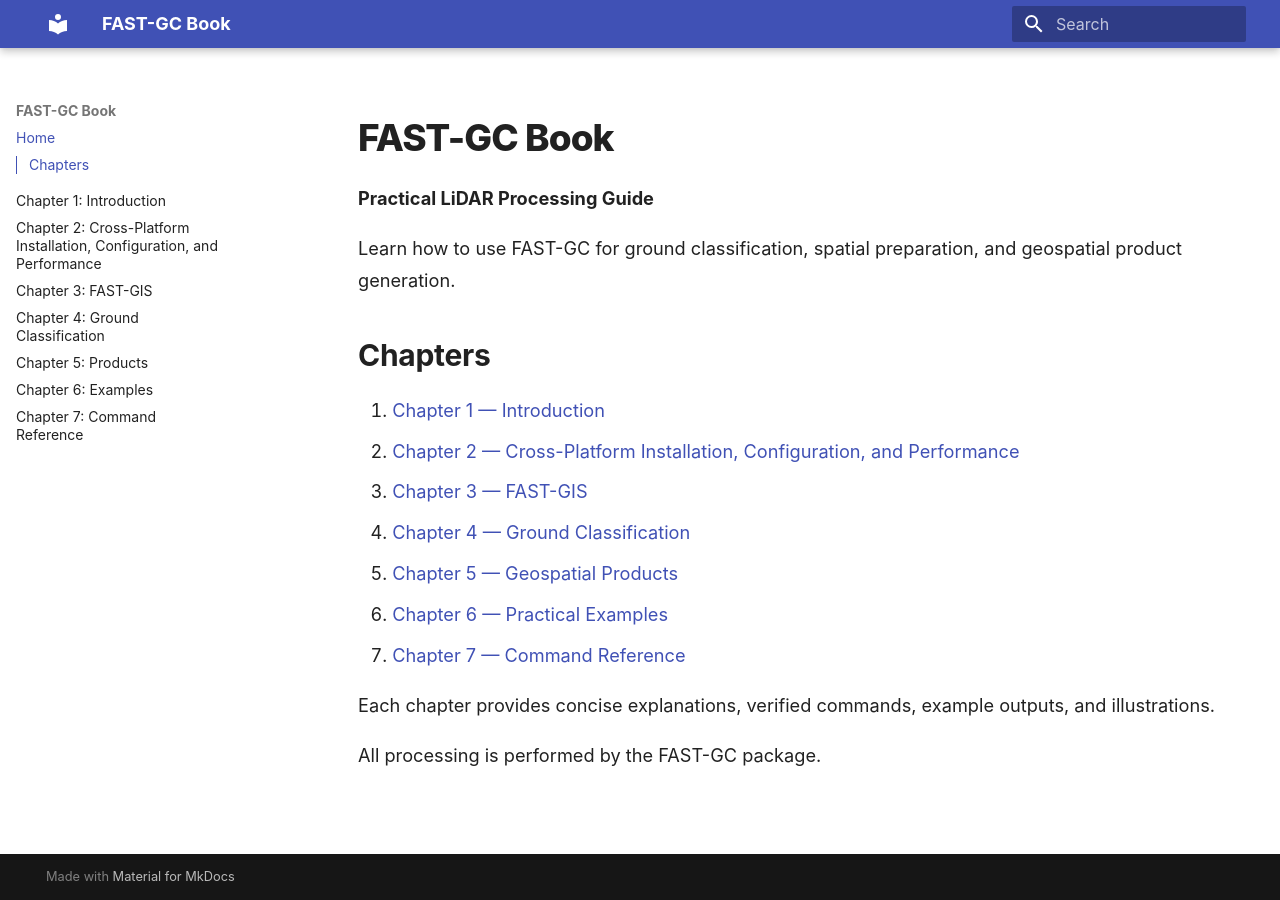
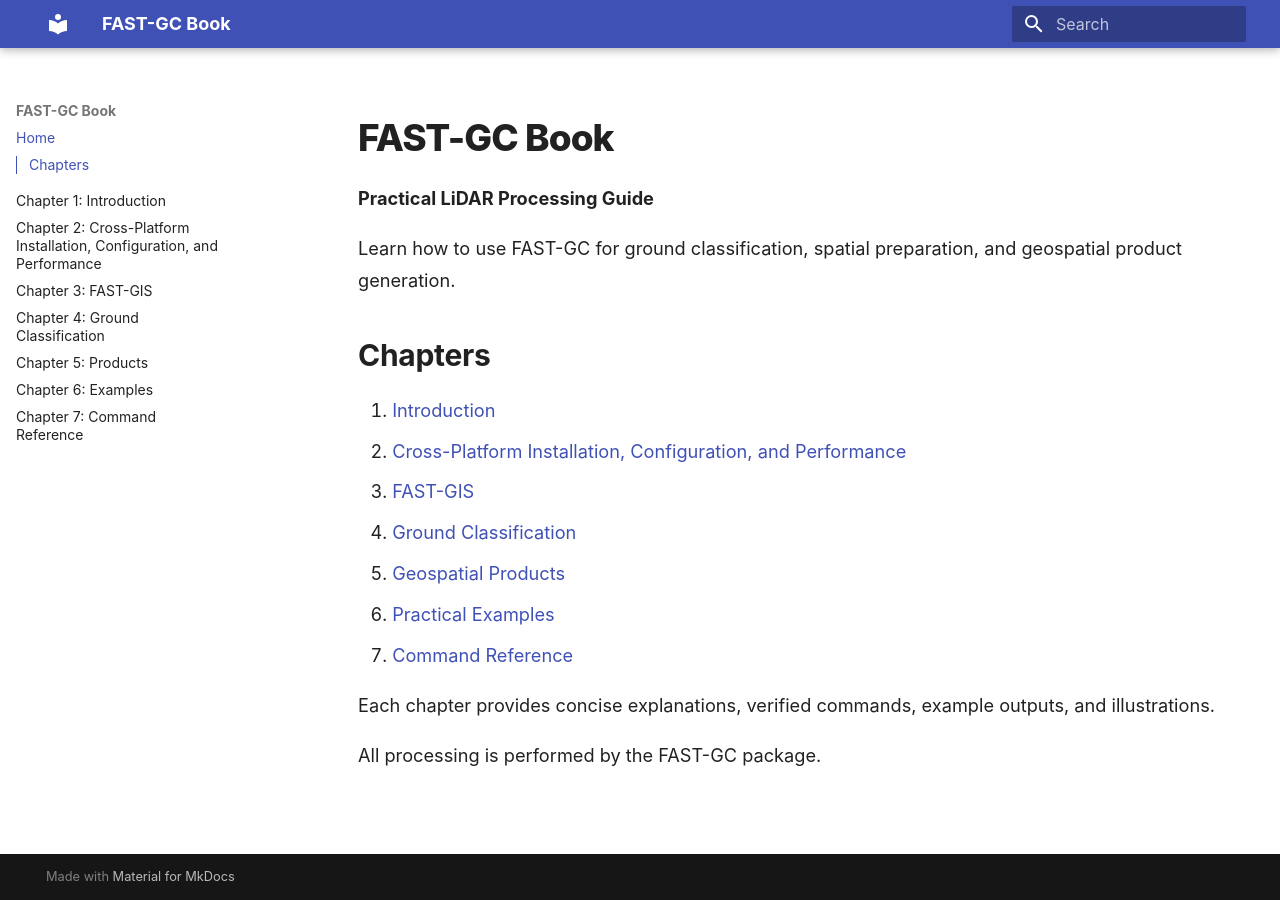
Before and after one commit to nadeemfareed/fastgcBOOK, an MkDocs documentation site: the page built from docs/index.md, in a window 1280 px wide. Built offline with MkDocs 1.6.1 and Material for MkDocs 9.7.7, drawn with Linux system fonts in a browser that asks for light colours.

```diff
--- a/docs/index.md
+++ b/docs/index.md
@@ -7,15 +7,13 @@
 
 ## Chapters
 
-1. [Chapter 1 — Introduction](01-introduction/index.md)
-2. [Chapter 2 — Cross-Platform Installation, Configuration, and Performance](02-installation/index.md)
-3. [Chapter 3 — FAST-GIS](02-fast-gis/index.md)
-4. [Chapter 4 — Ground Classification](03-ground-classification/index.md)
-5. [Chapter 5 — Geospatial Products](04-products/index.md)
-6. [Chapter 6 — Practical Examples](05-case-studies/index.md)
-7. [Chapter 7 — Command Reference](06-reference/index.md)
-
-
+1. [Introduction](01-introduction/index.md)
+2. [Cross-Platform Installation, Configuration, and Performance](02-installation/index.md)
+3. [FAST-GIS](02-fast-gis/index.md)
+4. [Ground Classification](03-ground-classification/index.md)
+5. [Geospatial Products](04-products/index.md)
+6. [Practical Examples](05-case-studies/index.md)
+7. [Command Reference](06-reference/index.md)
 
 Each chapter provides concise explanations, verified
 commands, example outputs, and illustrations.
```
